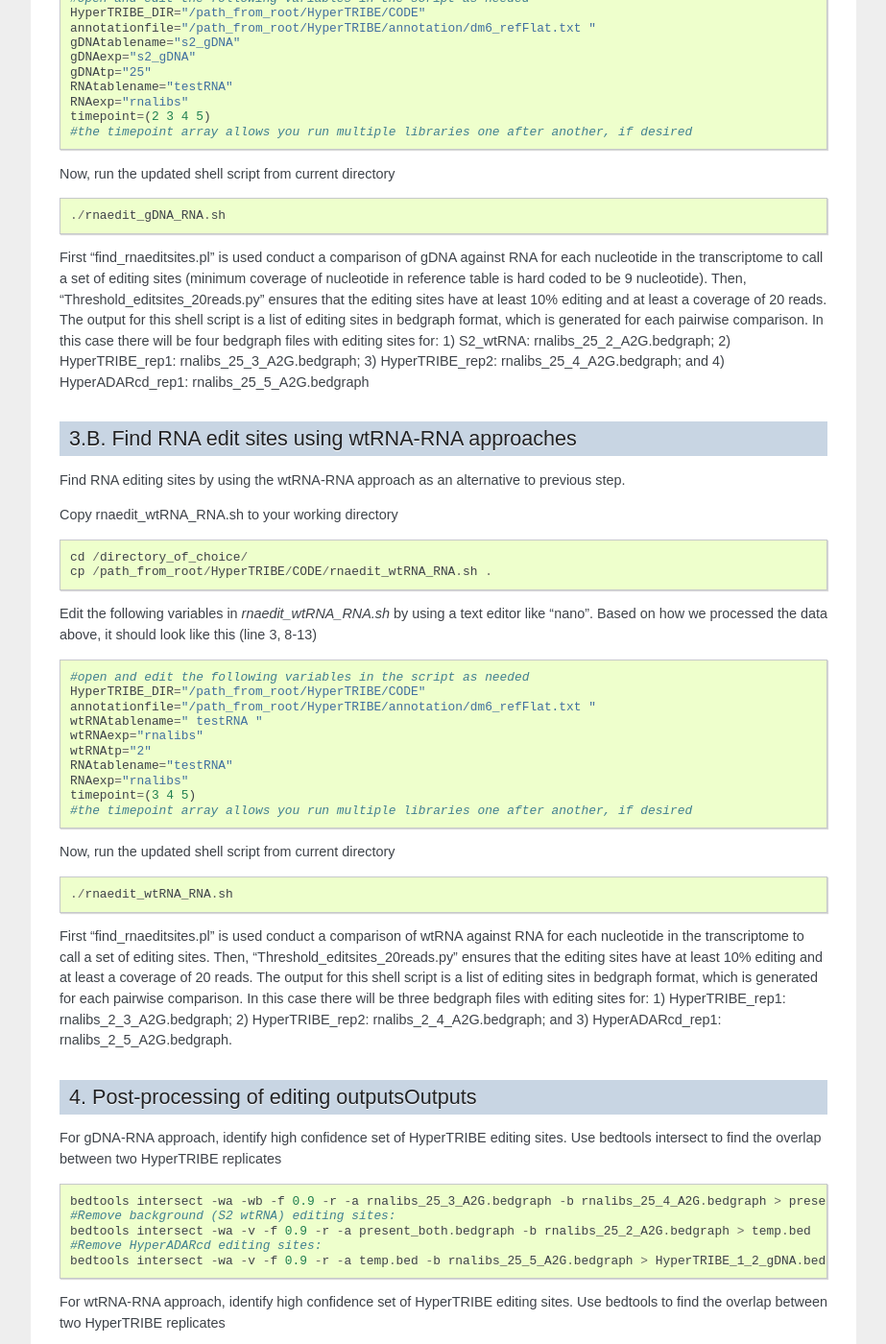
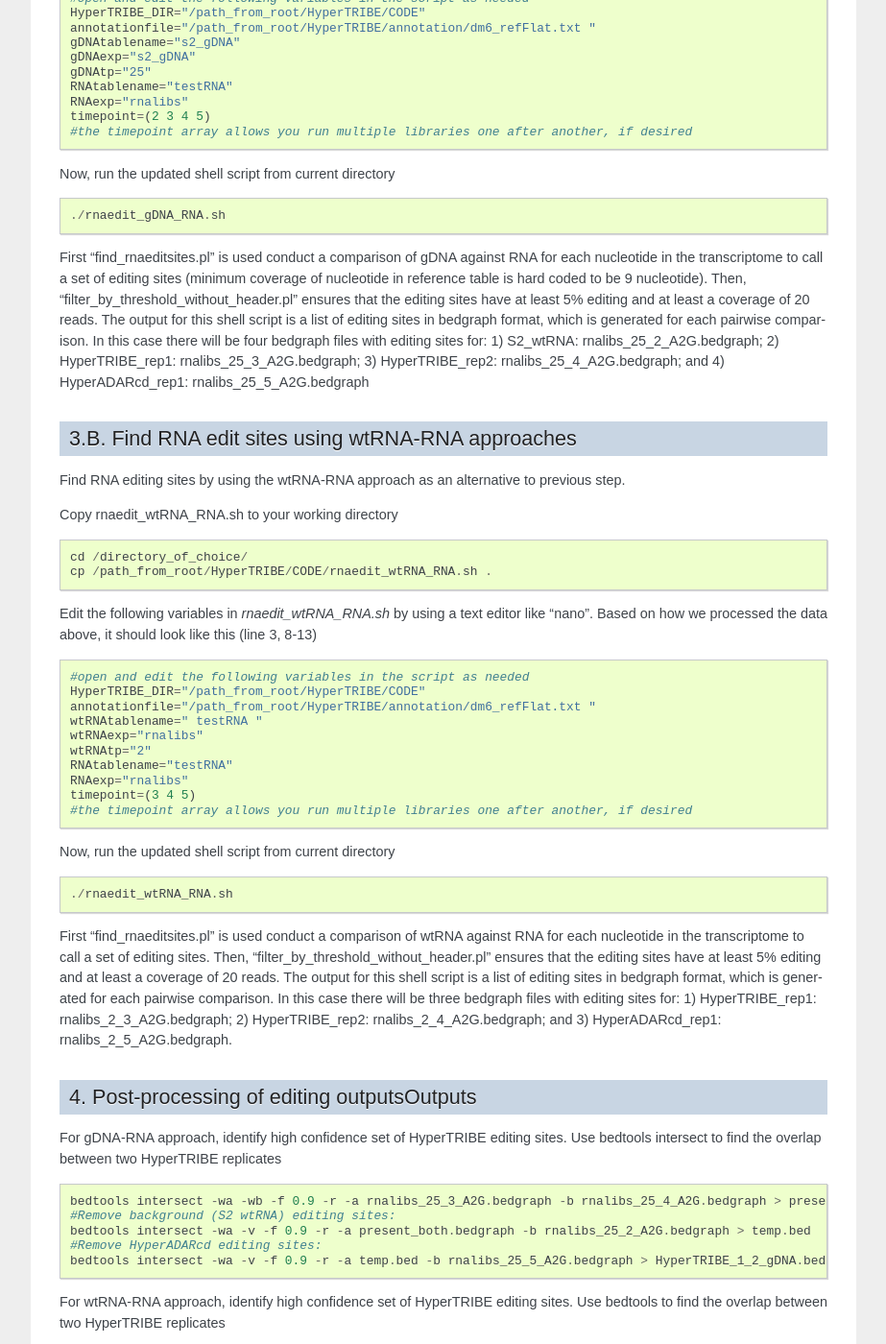
Before and after one commit to rosbashlab/HyperTRIBE, a Sphinx documentation site: the page built from docs/source/run.rst, in a window 1280 px wide and 1400 px high, scrolled down 2245 px. Shown: the whole window at 96% size, without its empty margins (198-1121 px from the left). Built offline with Sphinx 7.4.7, drawn with Linux system fonts in a browser that asks for light colours; pages that are not in the unit, such as notebooks, are missing from menus.

Commit message:
updated documentation

```diff
--- a/docs/source/run.rst
+++ b/docs/source/run.rst
@@ -107,7 +107,7 @@ Now, run the updated shell script from current directory
 
     ./rnaedit_gDNA_RNA.sh
 
-First "find_rnaeditsites.pl" is used conduct a comparison of gDNA against RNA for each nucleotide in the transcriptome to call a set of editing sites (minimum coverage of nucleotide in reference table is hard coded to be 9 nucleotide). Then, “Threshold_editsites_20reads.py” ensures that the editing sites have at least 10% editing and at least a coverage of 20 reads. The output for this shell script is a list of editing sites in bedgraph format, which is generated for each pairwise comparison. In this case there will be four bedgraph files with editing sites for: 1) S2_wtRNA: rnalibs_25_2_A2G.bedgraph; 2) HyperTRIBE_rep1: rnalibs_25_3_A2G.bedgraph; 3) HyperTRIBE_rep2: rnalibs_25_4_A2G.bedgraph; and 4) HyperADARcd_rep1: rnalibs_25_5_A2G.bedgraph
+First "find_rnaeditsites.pl" is used conduct a comparison of gDNA against RNA for each nucleotide in the transcriptome to call a set of editing sites (minimum coverage of nucleotide in reference table is hard coded to be 9 nucleotide). Then, “filter_by_threshold_without_header.pl” ensures that the editing sites have at least 5% editing and at least a coverage of 20 reads. The output for this shell script is a list of editing sites in bedgraph format, which is generated for each pairwise comparison. In this case there will be four bedgraph files with editing sites for: 1) S2_wtRNA: rnalibs_25_2_A2G.bedgraph; 2) HyperTRIBE_rep1: rnalibs_25_3_A2G.bedgraph; 3) HyperTRIBE_rep2: rnalibs_25_4_A2G.bedgraph; and 4) HyperADARcd_rep1: rnalibs_25_5_A2G.bedgraph
 
 
 
@@ -140,7 +140,7 @@ Now, run the updated shell script from current directory
 
     ./rnaedit_wtRNA_RNA.sh
 
-First "find_rnaeditsites.pl" is used conduct a comparison of wtRNA against RNA for each nucleotide in the transcriptome to call a set of editing sites. Then, “Threshold_editsites_20reads.py” ensures that the editing sites have at least 10% editing and at least a coverage of 20 reads. The output for this shell script is a list of editing sites in bedgraph format, which is generated for each pairwise comparison. In this case there will be three bedgraph files with editing sites for: 1) HyperTRIBE_rep1: rnalibs_2_3_A2G.bedgraph; 2) HyperTRIBE_rep2: rnalibs_2_4_A2G.bedgraph; and 3) HyperADARcd_rep1: rnalibs_2_5_A2G.bedgraph.
+First "find_rnaeditsites.pl" is used conduct a comparison of wtRNA against RNA for each nucleotide in the transcriptome to call a set of editing sites. Then, “filter_by_threshold_without_header.pl” ensures that the editing sites have at least 5% editing and at least a coverage of 20 reads. The output for this shell script is a list of editing sites in bedgraph format, which is generated for each pairwise comparison. In this case there will be three bedgraph files with editing sites for: 1) HyperTRIBE_rep1: rnalibs_2_3_A2G.bedgraph; 2) HyperTRIBE_rep2: rnalibs_2_4_A2G.bedgraph; and 3) HyperADARcd_rep1: rnalibs_2_5_A2G.bedgraph.
 
 
 4. Post-processing of editing outputsOutputs
```
